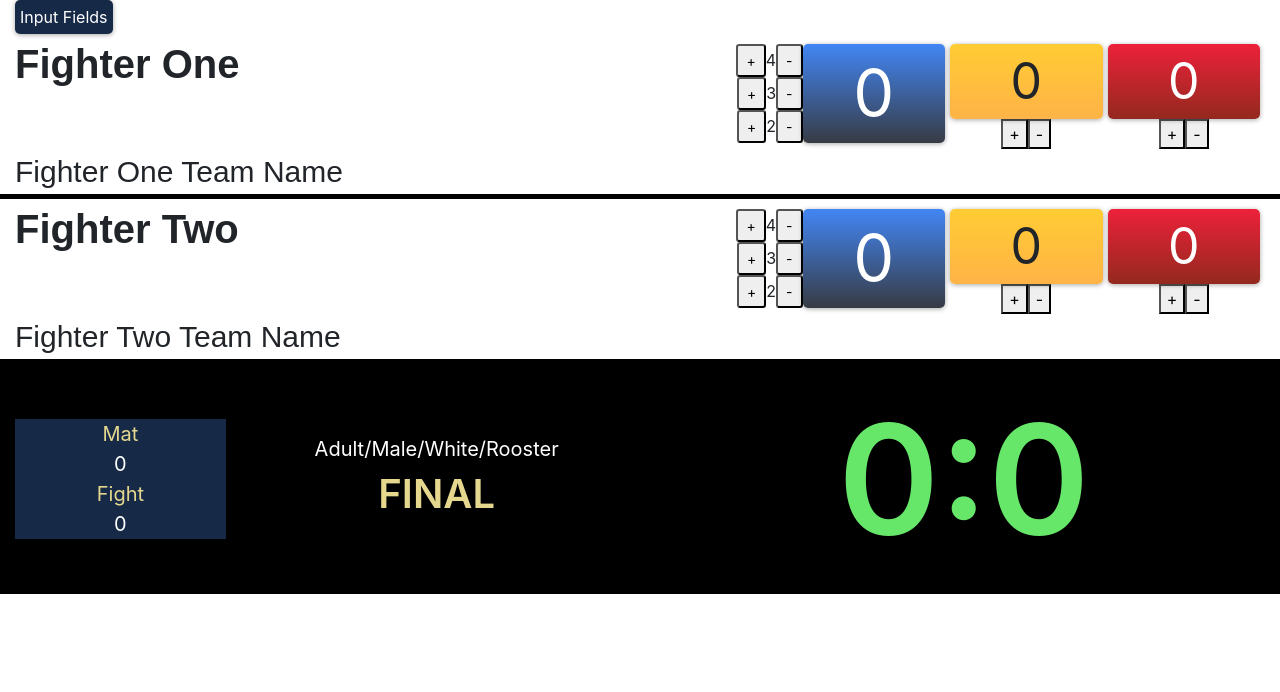
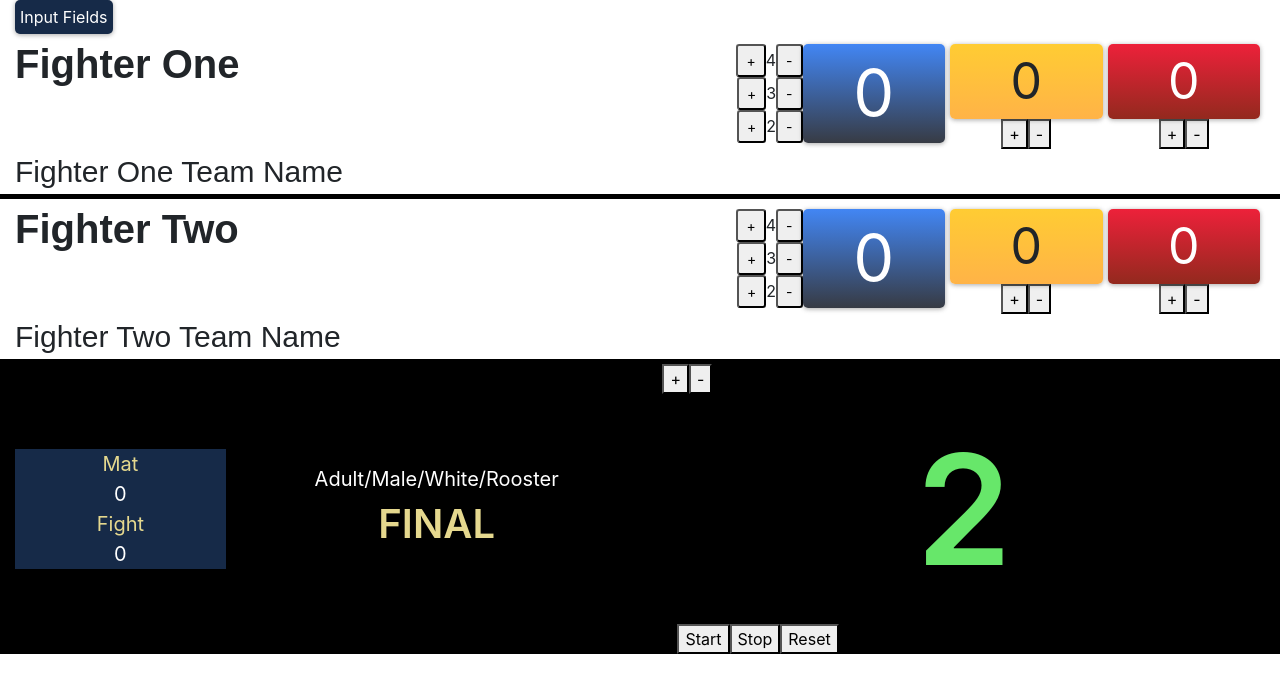
Before and after one commit to andylushman/Jiu-Jitsu-Scoreboard, a React (Create React App) app: page / in a window 1280 px wide. Shown: the top 692 px of the page. Built offline with nearby package versions, Linux system fonts and the light colour scheme.

Commit message:
added props for total time

```diff
--- a/src/components/match.js
+++ b/src/components/match.js
@@ -3,6 +3,37 @@ import Timer from "./timer";
 import "../styles/match.css";
 
 class Match extends Component {
+  constructor(props) {
+    super(props);
+    this.state = {
+      minutesRemaining: 1,
+      secondsRemaining: 1,
+      totalTime: 0
+    };
+
+    this.increaseMin = this.increaseMin.bind(this);
+    this.decreaseMin = this.decreaseMin.bind(this);
+  }
+
+  componentWillMount() {
+    this.setState({
+      totalTime: this.state.minutesRemaining + this.state.secondsRemaining
+    });
+  }
+
+  increaseMin() {
+    this.setState({ minutesRemaining: this.state.minutesRemaining + 1 });
+    console.log(this.state.minutesRemaining);
+  }
+
+  decreaseMin() {
+    if (this.state.minutesRemaining <= 0) {
+      return;
+    }
+    this.setState({ minutesRemaining: this.state.minutesRemaining - 1 });
+    console.log(this.state.minutesRemaining);
+  }
+
   render() {
     return (
       <div className="container-fluid match">
@@ -21,11 +52,9 @@ class Match extends Component {
             <div className="row match-title">{this.props.round}</div>
           </div>
           <div className="col-sm-6">
-            <Timer
-              timeRemainingInSeconds={this.timeRemainingInSeconds}
-              onEveryMinute={this.onEveryMinuteUpdateTimeElapsed}
-              onCompletion={this.onCompletion}
-            />
+            <button onClick={this.increaseMin}>+</button>
+            <button onClick={this.decreaseMin}>-</button>
+            <Timer secondsRemaining={this.state.totalTime} />
           </div>
         </div>
       </div>
--- a/src/components/timer.js
+++ b/src/components/timer.js
@@ -5,19 +5,43 @@ export class Timer extends Component {
   constructor(props) {
     super(props);
     this.state = {
-      remainingMinutes: 0,
-      remainingSeconds: 0
+      secondsRemaining: this.props.secondsRemaining
     };
+
+    this.tick = this.tick.bind(this);
+    this.startTimer = this.startTimer.bind(this);
+    this.stopTimer = this.stopTimer.bind(this);
+    this.resetTimer = this.resetTimer.bind(this);
+  }
+
+  startTimer() {
+    clearInterval(this.interval);
+    this.interval = setInterval(this.tick, 1000);
+  }
+
+  stopTimer() {
+    clearInterval(this.interval);
+  }
+
+  resetTimer() {
+    clearInterval(this.interval);
+    this.setState({ secondsRemaining: this.props.secondsRemaining });
+  }
+
+  tick() {
+    this.setState({ secondsRemaining: this.state.secondsRemaining - 1 });
+    if (this.state.secondsRemaining <= 0) {
+      clearInterval(this.interval);
+    }
   }
 
   render() {
     return (
-      <div className="container timer">
-        <div className="row">
-          <div className="col">
-            {this.state.remainingMinutes}:{this.state.remainingSeconds}
-          </div>
-        </div>
+      <div className="container">
+        <div className="timer">{this.state.secondsRemaining}</div>
+        <button onClick={this.startTimer}>Start</button>
+        <button onClick={this.stopTimer}>Stop</button>
+        <button onClick={this.resetTimer}>Reset</button>
       </div>
     );
   }
```
